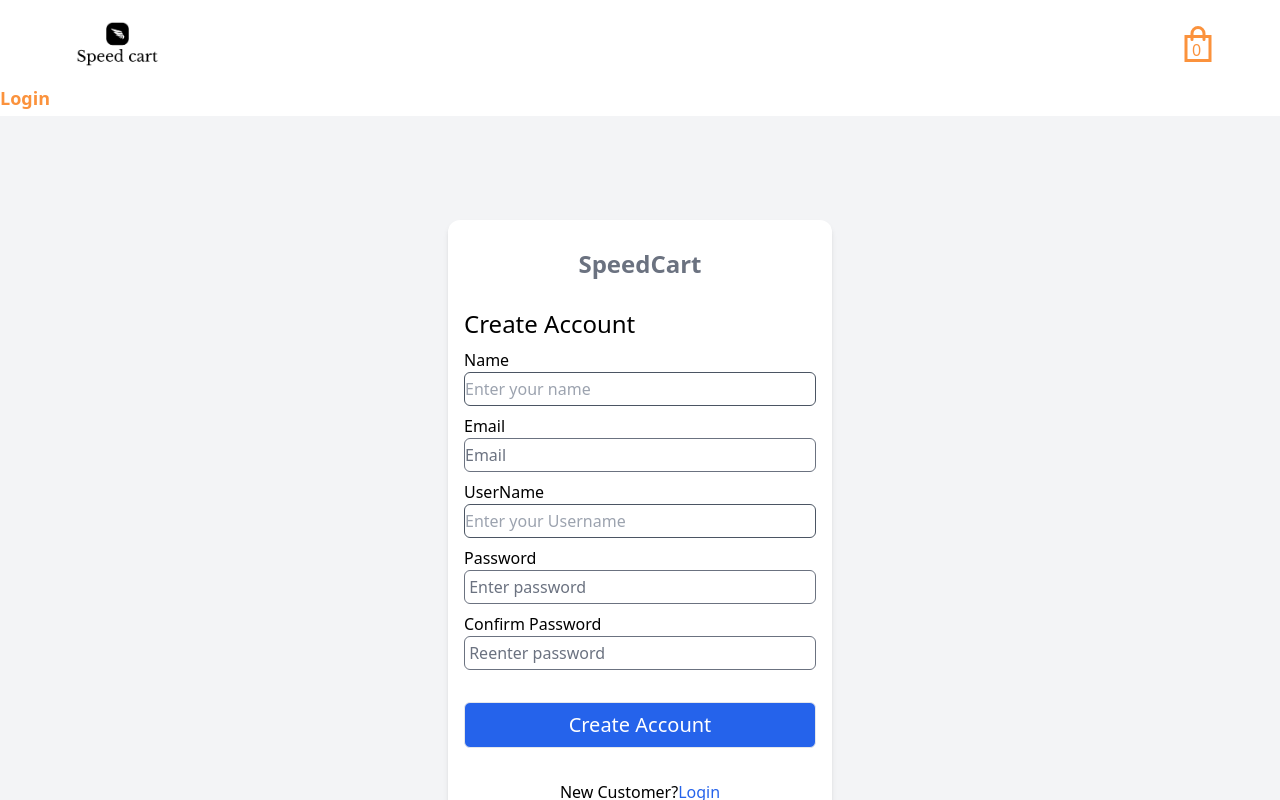
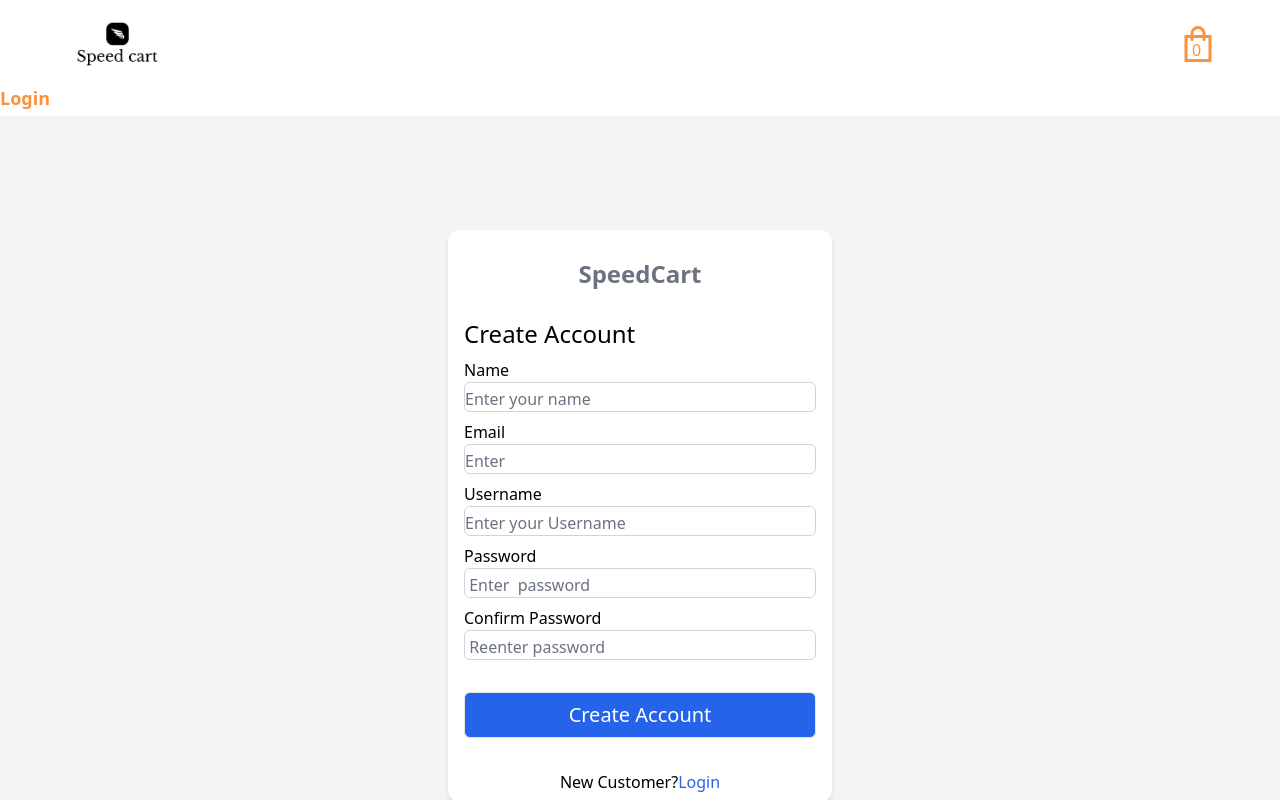
Before and after one commit to Shivagupta8525/SpeedCart, a React (Vite) app: page /signup in a window 1280 px wide. Built offline with nearby package versions, Linux system fonts and the light colour scheme.

Commit message:
use Frmik

```diff
--- a/src/Component/Forget.jsx
+++ b/src/Component/Forget.jsx
@@ -1,53 +1,54 @@
 import React from "react";
-import { useFormik } from "formik";
+import {Formik, Form } from "formik";
 import { Link } from "react-router-dom";
+import Input from "./Input";
 
 import * as Yup from "yup";
 function Forget() {
     function sendData() {
-        console.log( "send data is running");
-        console.log("forget data", formik.values.email);
+        console.log("values.email");
     }
     const schema = Yup.object().shape({
         email: Yup.string().required("Please fill your email"),
     })
-    const formik = useFormik({
-        initialValues: {
-            email: '',
-        },
-        validationSchema: schema,
-        onSubmit: sendData,
-    })
+
+
+    const initialValues= {
+             email:'',
+         }
     return (
         <div className="flex bg-gray-100 w-screen h-screen justify-center items-center">
+<Formik
+   initialValues= {initialValues}
+   validationSchema={schema}
+   onSubmit={sendData}
+   >
 
 
-            <form
-                onSubmit={formik.handleSubmit} className="flex flex-col  flex  flex-col bg-white w-96   px-4 py-2 self-center rounded-xl shadow-md gap-4">
+            <Form className=" flex  flex-col bg-white w-96   px-4 py-2 self-center rounded-xl shadow-md gap-2 ">
+
 
                 <h1 className="self-center text-gray-600 text-3xl">Speed Cart</h1>
                 <h2 className="text-2xl bold">Forgot Password</h2>
-                <div>
-                    <label htmlFor="email">Email</label>
-                    <input
-                        onBlur={formik.handleBlur}
-                        id="email"
-                        onChange={formik.handleChange}
+               <div>
+                    <Input lable="Email or username"
                         type="email"
                         name="email"
-                        value={formik.values.email}
-                        className="w-full py-1 border border-gray-600 rounded-md"
-                        placeholder="Enter your email" />
-                    {formik.touched.email && formik.errors.email && <div className="text-red-500">{formik.errors.email}</div>}
+                        placeholder="Enter Username or email"
+                        id="email"
+                        autoComplete="email"
+                        required={true}
+                        />
                 </div>
+
                 <div className=" flex-col flex ">
                     <h1>ReSet password</h1>
-                    <button type="submit" className="mb-6 border rounded-md bg-blue-600 text-white text-xl py-2 disabled:bg-blue-300" disabled={!formik.isValid} >Send Link</button>
+                    <button type="submit" className="mb-6 border rounded-md bg-blue-600 text-white text-xl py-2 disabled:bg-blue-300"   >Send Link</button>
 
                 </div>
                 <Link className="self-center text-blue-600" to="/login"><button className="px-2 border rounded-md bg-blue-400 text-white text-lg ">Back</button></Link>
-            </form>
-
+            </Form>
+   </Formik>
         </div>
 
     )
--- /dev/null
+++ b/src/Component/Input.jsx
@@ -0,0 +1,44 @@
+import React from "react";
+import {useField} from "formik";
+
+
+function Input({lable,id,className,name,...rest}) {
+
+const field = useField(name);
+  const[data,meta] = field;
+  const {vaule,onBlur,onChange}=data;
+  const {error,touched} =meta;
+  console.log(data);
+
+
+  let borderClass = "border-gray-300 focus:border-indigo-500";
+  if(error && touched){
+    borderClass = "border-red-500";
+  }
+
+  return(
+    <div>
+       <label htmlFor={id} className=" "> {lable}
+
+       </label>
+       <input
+
+        id={id}
+         vaule={vaule}
+         name={name}
+         onChange={onChange}
+         onBlur={onBlur}
+           className={"  w-full rounded-md  border   pt-1  placeholder-gray-500   "+" "+className+" "+borderClass}
+         {...rest}
+
+       />
+       { error && touched && <div className="text-red-300">{ error}</div>}
+
+    </div>
+
+  )
+
+}
+
+
+export default Input;
--- a/src/Component/Login.jsx
+++ b/src/Component/Login.jsx
@@ -1,7 +1,8 @@
-import { useFormik } from "formik";
+import { Formik,Form } from "formik";
 import React from "react";
 import * as Yup from "yup";
-import {Link} from "react-router-dom"
+import { Link } from "react-router-dom";
+import Input from "./Input";
 
 function Login() {
 
@@ -14,73 +15,60 @@ function Login() {
         email: Yup.string().email().required("Please Enter Email"),
         password: Yup.string().required("Please Enter password").min(8)
     });
-    const formik = useFormik(
-        {
-            initialValues: {
-                email: "",
-                password: "",
-            },
-            onSubmit: callLogApi,
-            validationSchema: schema,
-        });
-    console.log("email");
 
 
 
+    const initialValues = {
+        email: "",
+        password: "",
+    }
 
 
     return (
         <div className="flex bg-gray-100 w-screen h-screen justify-center items-center">
+            <Formik
+                initialVaules={initialValues}
+                onSubmit={callLogApi}
+                validationSchema={schema}
+                valiadationOnMount
 
+            >
 
-            <form
-                onSubmit={formik.handleSubmit}
+                <Form
+
                     className=" flex  flex-col bg-white w-96   px-4 py-2 self-center rounded-xl shadow-md gap-4   ">
                     <h1 className="self-center my-5 text-2xl text-gray-500 font-bold"> SpeedCart</h1>
                     <h2 className="text-2xl blod"> Sign In</h2>
 
-
                     <div>
-                    <label htmlFor="email" className=" ">Email or Username
-
-                    </label>
-                    <input
+                        <Input lable="Email or username"
                             type="email"
                             name="email"
                             placeholder="Enter Username or email"
                             id="email"
-                        onBlur={formik.handleBlur}
-                        value={formik.values.email}
-                        onChange={formik.handleChange}
-                        className="  w-full rounded-md  border border-gray-500 pt-1  placeholder-gray-500   "
                             autoComplete="email"
+                            required={true}
                             />
-                    {formik.errors.email && formik.touched.email && <div className="text-red-300">{formik.errors.email}</div>}
-
                     </div>
                     <div>
-                    <label htmlFor="password" className="mt-4 ">Password</label>
-                    <input
-                        value={formik.values.password}
-                        onChange={formik.handleChange}
-                        onBlur={formik.handleBlur}
+                        <Input
                             type="password"
                             name="password"
-                        autoComplete="password"
+                            lable="Password"
                             placeholder=" Enter your password"
                             id="password"
-                        className="w-full rounded-md  border border-gray-500   py-1 text-black placeholder-gray-500" />
-                        <div className="">
-                    {formik.errors.password && formik.touched.password && <div className="text-red-400">{formik.errors.password}</div>}
+                            autoComplete="password"
+                             />
                         <Link className="text-blue-600 my-2 " to="/forget">Forget Password</Link>
                     </div>
-                </div>
-                <button type="submit" className="my-6 border rounded-md bg-blue-600 text-white text-xl py-2 disabled:bg-blue-300" disabled={!formik.isValid} >Log in</button>
+
+                    <button type="submit" className="my-6 border rounded-md bg-blue-600 text-white text-xl py-2 disabled:bg-blue-300"  >Log in</button>
                     <p className="self-center ">New Customer?<Link className="text-blue-600" to="/Signup">Signup</Link></p>
 
 
 
-            </form>
+                </Form>
+            </Formik>
         </div>
 
     );
--- a/src/Component/Signup.jsx
+++ b/src/Component/Signup.jsx
@@ -1,139 +1,112 @@
 import React from "react";
-import { useFormik,  } from "formik";
+import { Formik, Form } from "formik";
 import * as Yup from "yup";
-import {Link} from "react-router-dom"
+import { Link } from "react-router-dom";
+import Input from "./Input";
 
 function Signup() {
 
     function handleCreateAccount() {
-        console.log(formik.values.name, formik.values.username, formik.values.email, formik.values.password, formik.values.confirm_password);
-        console.log("handlecreate is running");
+        console.log(values.name, values.username, values.email, values.password, values.confirm_password);
     }
     const schema = Yup.object().shape({
         name: Yup.string().required("Please enter your name"),
-        email : Yup.string().required("Please fill your email"),
+        email: Yup.string().required("Please fill your email"),
         username: Yup.string().required("Please Enter username"),
-        password: Yup.string().required("Please Enter password").min(8,"password must be 8 chracters"),
-        confirm_password : Yup.string().required("Please confirm your pssword").min(8),
+        password: Yup.string().required("Please Enter password").min(8, "password must be 8 chracters"),
+        confirm_password: Yup.string().required("Please confirm your pssword").min(8),
 
 
     })
-    const  formik = useFormik({
-        initialValues: {
+
+    const initialValues = {
         name: "",
-            username:"",
+        username: "",
         email: "",
         password: "",
         confirm_password: "",
-        },
-        validationSchema: schema,
-        onSubmit: handleCreateAccount ,
-
-    })
-
+    }
 
     return (
         <div className="flex bg-gray-100 w-screen h-screen justify-center items-center">
+            <Formik
+                initialVaules={initialValues}
+                onSubmit={handleCreateAccount}
+                validationSchema={schema}
+                valiadationOnMount
+            >
+                <Form
 
-
-            <form
-                onSubmit={formik.handleSubmit}
-                className=" flex  flex-col bg-white w-96   px-4 py-2 self-center rounded-xl shadow-md gap-2  ">
+                    className=" flex  flex-col bg-white w-96   px-4 py-2 self-center rounded-xl shadow-md gap-2 ">
 
                     <h1 className="self-center my-5 text-2xl text-gray-500 font-bold"> SpeedCart</h1>
                     <h2 className="text-2xl bold">Create Account</h2>
+                    <div>
 
+                        <Input
 
-                <div>
-                    <label htmlFor="name">Name</label>
-                    <input onBlur={formik.handleBlur}
-                     onChange={formik.handleChange}
                             id="name"
+                            lable="Name"
                             type="text"
                             name="name"
-                      value={formik.values.name}
-                       className="w-full py-1 border border-gray-600 rounded-md"
-                       autoComplete="name"
-                        placeholder="Enter your name" />
+                            placeholder="Enter your name"
+                            autocomplete="name"
+                        />
                     </div>
-                    {formik.touched.name && formik.errors.name && <div className="text-red-500">{formik.errors.name}</div>}
-
                     <div>
-                    <label htmlFor="email" className=" ">Email
-
-                    </label>
-                    <input
+                        <Input
+                            lable="Email  "
                             type="email"
                             name="email"
-                        placeholder="Email"
+                            placeholder="Enter  "
                             id="email"
+                            autoComplete="email"
+                            required={true}
+                        />
+                    </div>
+                    <div>
+                        <Input
 
-                        onBlur={formik.handleBlur}
-                        value={formik.values.email}
-                        onChange={formik.handleChange}
-                        className="  w-full rounded-md  border border-gray-500 py-1  placeholder-gray-500   "
-                        autoComplete="email"
+                            id="Username"
+                            lable="Username"
+                            type="text"
+                            name="username"
+
+                            placeholder="Enter your Username"
+
                         />
-                    {formik.errors.email && formik.touched.email && <div className="text-red-500">{formik.errors.email}</div>}
+                    </div>
+                    <div>
+                        <Input
+
+                            type="password"
+                            name="password"
+                            lable="Password"
+                            placeholder=" Enter  password"
+                            id="password"
+                            autocomplete="password"
+                              />
 
                     </div>
                     <div>
-                    <label htmlFor="name">UserName</label>
-                    <input
-                    onBlur={formik.handleBlur}
-                    onChange={formik.handleChange}
-                    id="Username"
-                    type="text"
-                    name="username"
-                    autoComplete="username"
-                    value={formik.values.username}
-                     className="w-full py-1 border border-gray-600 rounded-md"
-                     placeholder="Enter your Username" />
-                </div>
-                    {formik.touched.username && formik.errors.username && <div className="text-red-500">{formik.errors.username}</div>}
+                        <Input
 
-                <div>
-                    <label htmlFor="password" className="mt-4 ">Password</label>
-                    <input
-                        value={formik.values.password}
-                        onChange={formik.handleChange}
-                        onBlur={formik.handleBlur}
                             type="password"
-                        name="password"
-                        autoComplete="password"
-                        placeholder=" Enter password"
-                        id="password"
-                        className="w-full rounded-md  border border-gray-500   py-1 text-black placeholder-gray-500" />
-
-                        {formik.errors.password && formik.touched.password && <div className="text-red-400">{formik.errors.password}</div>}
-
+                            name="confirm_password"
+                            placeholder=" Reenter password"
+                            id="confirm_password"
+                            lable="Confirm Password" />
 
 
                     </div>
-                <div>
-                    <label htmlFor="confirm_password" className="mt-4 ">  Confirm Password</label>
-                    <input
-                        value={formik.values.confirm_password}
-                        onChange={formik.handleChange}
-                        onBlur={formik.handleBlur}
-                        type="password"
-                        name="confirm_password"
-                        autoComplete="confirm_password"
-                        placeholder=" Reenter password"
-                        id="confirm_password"
-                        className="w-full rounded-md  border border-gray-500   py-1 text-black placeholder-gray-500" />
-
-                        {formik.errors.confirm_password && formik.touched.confirm_password && <div className="text-red-400">{formik.errors.confirm_password}</div>}
-
-
-                    </div>
-                <button type="submit" className="my-6 border rounded-md bg-blue-600 text-white text-xl py-2 disabled:bg-blue-300" disabled={!formik.isValid} >Create Account</button>
+                    <button type="submit" className="my-6 border rounded-md bg-blue-600 text-white text-xl py-2 disabled:bg-blue-300"   >Create Account</button>
                     <p className="self-center ">New Customer?<Link className="text-blue-600" to="/Login">Login</Link></p>
 
 
 
-            </form >
-        </div >
+                </Form >
+            </Formik>
+        </div>
 
     );
 }
```
Lines whose indentation alone changed are shown as unchanged.
